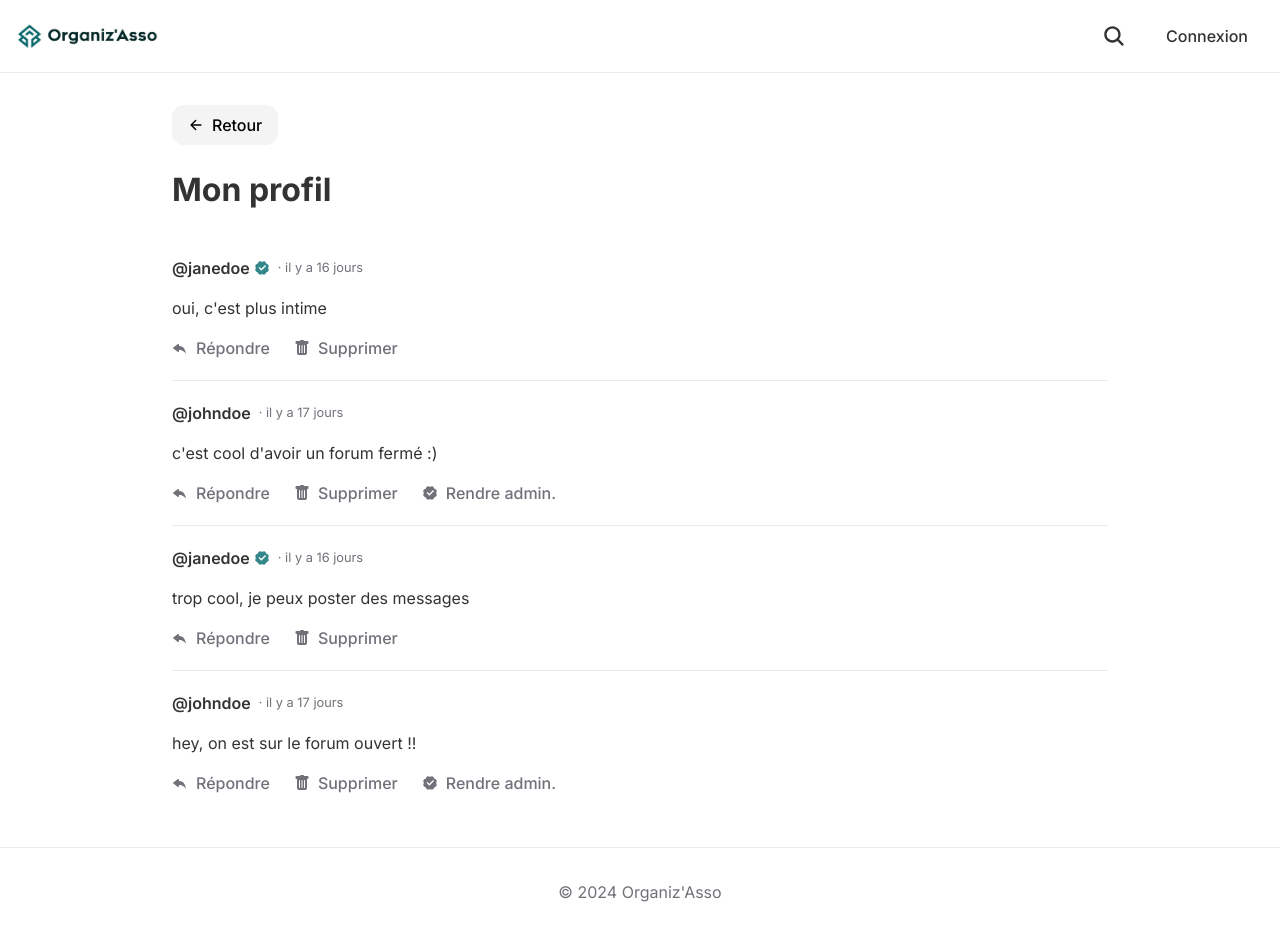
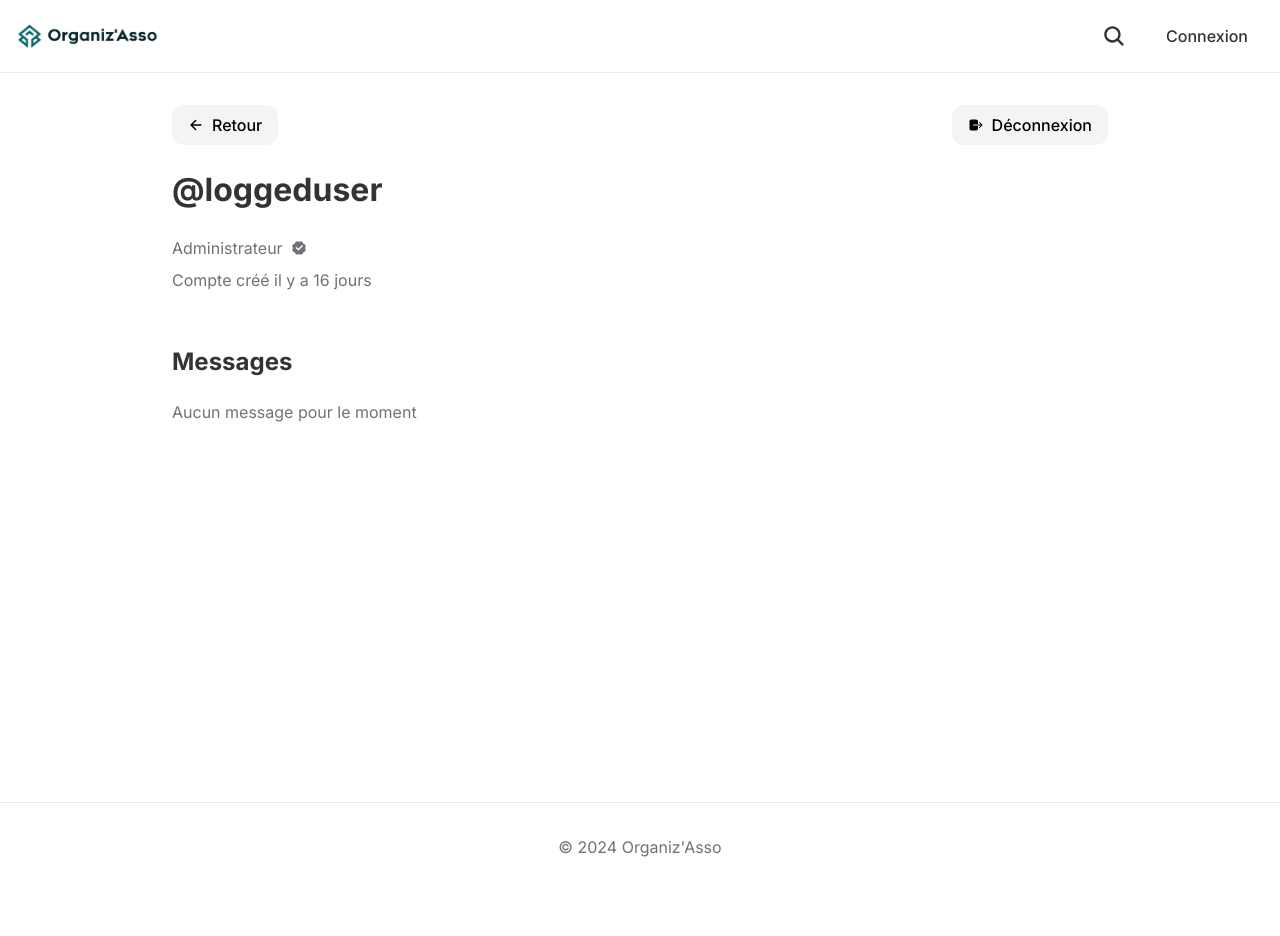
Before and after one commit to axeelz/organizasso, a React (Vite) app: page /profile in a window 1280 px wide. After the commit the page ends 891 px from the top, so only its background shows below. Built offline with nearby package versions, Linux system fonts and the light colour scheme; the HTML template or start-up script is replaced by a standard one.

Commit message:
improve Profile & add logout to Profile

```diff
--- a/src/App.jsx
+++ b/src/App.jsx
@@ -16,11 +16,11 @@ const App = () => {
   return (
     <>
       <Routes>
-        <Route path="/" element={<Layout isLoggedIn={isLoggedIn} setIsLoggedIn={setIsLoggedIn} />}>
+        <Route path="/" element={<Layout isLoggedIn={isLoggedIn} />}>
           <Route index element={<Home isLoggedIn={isLoggedIn} />} />
           <Route path="login" element={<Login setIsLoggedIn={setIsLoggedIn} />} />
           <Route path="signup" element={<SignUp />} />
-          <Route path="profile" element={<Profile />} />
+          <Route path="profile" element={<Profile setIsLoggedIn={setIsLoggedIn} />} />
           <Route path="profile/:username" element={<Profile />} />
           <Route path="search" element={<Search />} />
           <Route path="forum/:name" element={<Forum />} />
--- a/src/pages/Profile.jsx
+++ b/src/pages/Profile.jsx
@@ -1,23 +1,50 @@
 import { useParams, useNavigate } from "react-router-dom";
 import MessagesList from "../components/MessagesList";
-import { IoArrowBack } from "react-icons/io5";
+import { IoLogOut } from "react-icons/io5";
 import styles from "./Profile.module.css";
-import { messages } from "../data/sample";
+import { loggedInUser, messages, users } from "../data/sample";
+import { RiVerifiedBadgeFill } from "react-icons/ri";
+import { formatDistance } from "date-fns";
+import { fr } from "date-fns/locale";
+import BackButton from "../components/BackButton";
 
-const Profile = () => {
+const Profile = ({ setIsLoggedIn }) => {
   const { username } = useParams();
   const navigate = useNavigate();
 
-  const title = username ? `Profil de ${username}` : "Mon profil";
+  const logout = () => {
+    setIsLoggedIn(false);
+    navigate("/");
+  };
+  const user = username ? users.find((user) => user.username === username) : loggedInUser;
 
   return (
     <main>
-      <button onClick={() => navigate(-1)} className={styles.back}>
-        <IoArrowBack />
-        <span>Retour</span>
-      </button>
-      <h1>{title}</h1>
-      <MessagesList messages={messages} username={username} />
+      <div className={styles.actions}>
+        <BackButton />
+
+        <button onClick={logout}>
+          <IoLogOut />
+          <span>Déconnexion</span>
+        </button>
+      </div>
+
+      <h1>@{user.username}</h1>
+
+      <section className={styles.infos}>
+        <span className={styles.status}>
+          {(user.isAdmin && (
+            <>
+              Administrateur <RiVerifiedBadgeFill />
+            </>
+          )) ||
+            "Membre"}
+        </span>
+        <span>Compte créé {formatDistance(new Date(user.createdAt), new Date(), { addSuffix: true, locale: fr })}</span>
+      </section>
+
+      <h2>Messages</h2>
+      <MessagesList messages={messages} username={user.username} />
     </main>
   );
 };
--- a/src/pages/Profile.module.css
+++ b/src/pages/Profile.module.css
@@ -1,5 +1,19 @@
-.back {
+.actions {
   display: flex;
+  align-items: center;
+  justify-content: space-between;
+}
+
+.infos {
+  display: flex;
+  flex-direction: column;
+  gap: 0.5rem;
+  color: var(--text-muted);
+  padding-bottom: 2rem;
+}
+
+.status {
+  display: inline-flex;
   align-items: center;
   gap: 0.5rem;
 }
```
